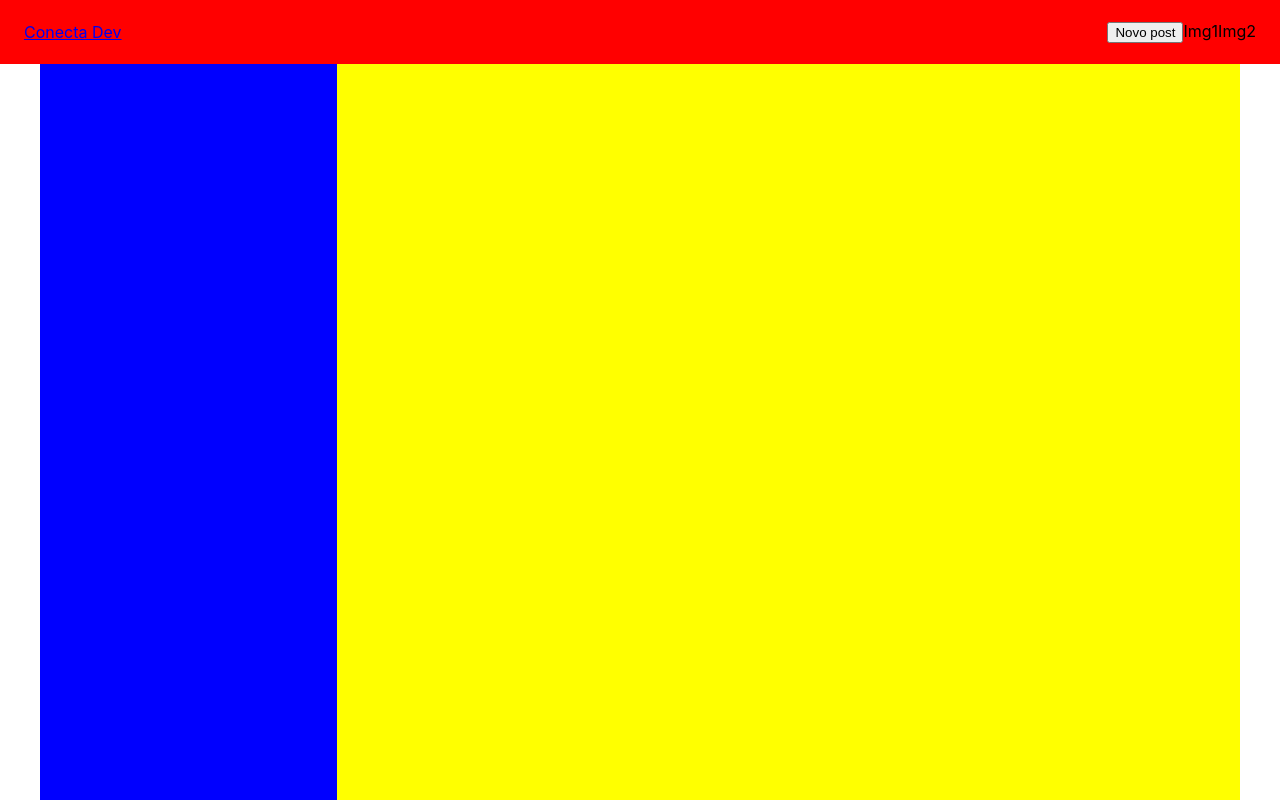
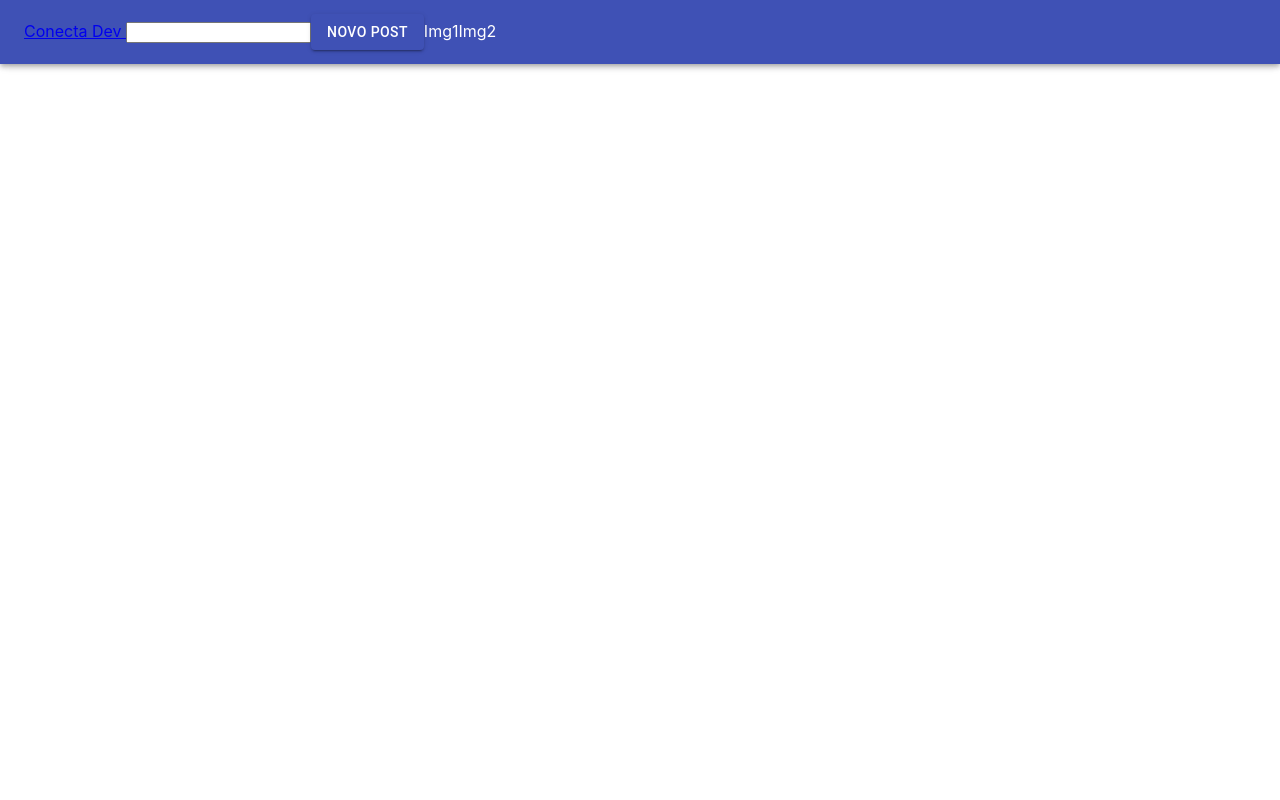
Before and after one commit to marcoscosta90/dev-conect, a React (Create React App) app: page / in a window 1280 px wide. Built offline with nearby package versions, Linux system fonts and the light colour scheme.

Commit message:
Feed and Navbar

```diff
--- a/package.json
+++ b/package.json
@@ -3,6 +3,8 @@
   "version": "0.1.0",
   "private": true,
   "dependencies": {
+    "@material-ui/core": "^4.11.3",
+    "@material-ui/styles": "^4.11.3",
     "@testing-library/jest-dom": "^5.11.4",
     "@testing-library/react": "^11.1.0",
     "@testing-library/user-event": "^12.1.10",
--- /dev/null
+++ b/src/pages/Home/components/Feed.js
@@ -0,0 +1,11 @@
+import React from 'react'
+
+function Feed() {
+    return (
+        <div>
+            feed
+        </div>
+    )
+}
+
+export default Feed;
--- a/src/pages/Home/components/Header.js
+++ b/src/pages/Home/components/Header.js
@@ -1,19 +1,29 @@
 import React from 'react'
+import { Button } from '@material-ui/core'
+import { makeStyles } from '@material-ui/core/styles';
+import AppBar from '@material-ui/core/AppBar';
+import Toolbar from '@material-ui/core/Toolbar';
+
+const useStyles = makeStyles({
+
+})
+
 
 function Header() {
-    return (
-    <header className="header">
-        <div className="toolbar">
-            <div>
+ return (
+    <AppBar>
+        <Toolbar>
+          <div>
             <a href="/">Conecta Dev </a>
+            <input type="text"></input>
          </div>
-        <div>
-            <button>Novo post</button>
+          <div>
+            <Button color="primary" variant="contained">Novo post</Button>
             <span>Img1</span>
             <span>Img2</span>
         </div>
-        </div>
-    </header>
+        </Toolbar>
+    </AppBar>
     )
 }
 
--- /dev/null
+++ b/src/pages/Home/components/NavBar.js
@@ -0,0 +1,11 @@
+import React from 'react'
+
+function NavBar() {
+    return (
+        <div>
+            NavBar
+        </div>
+    )
+}
+
+export default NavBar;
--- a/src/pages/Home/index.js
+++ b/src/pages/Home/index.js
@@ -1,18 +1,34 @@
 import React from 'react'
-import './style.css'
+// import './style.css'
+import { makeStyles } from '@material-ui/core/styles';
+
 import Header from './components/Header'
+import NavBar from './components/NavBar'
+import Feed from './components/Feed'
+
+const useStyles = makeStyles({
+   root: {
+       display: 'flex',
+       flexDirection: 'column'
+   },
+   main: {
+    height: '100vh',
+    display: 'flex',
+    width: '1200px',
+    margin: '0 auto',
+   }
+})
 
 function Home() {
+    const classes = useStyles();
+
     return  (
-    <div>
+    <div className={classes.root}>
         <Header />
-       <main className="main">
-            <div className="navbar">
-                navbar
-            </div>
-            <div className="feed">
-                feed
-            </div>
+        <div className="toolbar"></div>
+        <main className={classes.main}>
+           <NavBar />
+           <Feed />
        </main>
     </div>
     );
```
Also changed, not shown: 1 other file (tests, documents, lock files or other folders).
